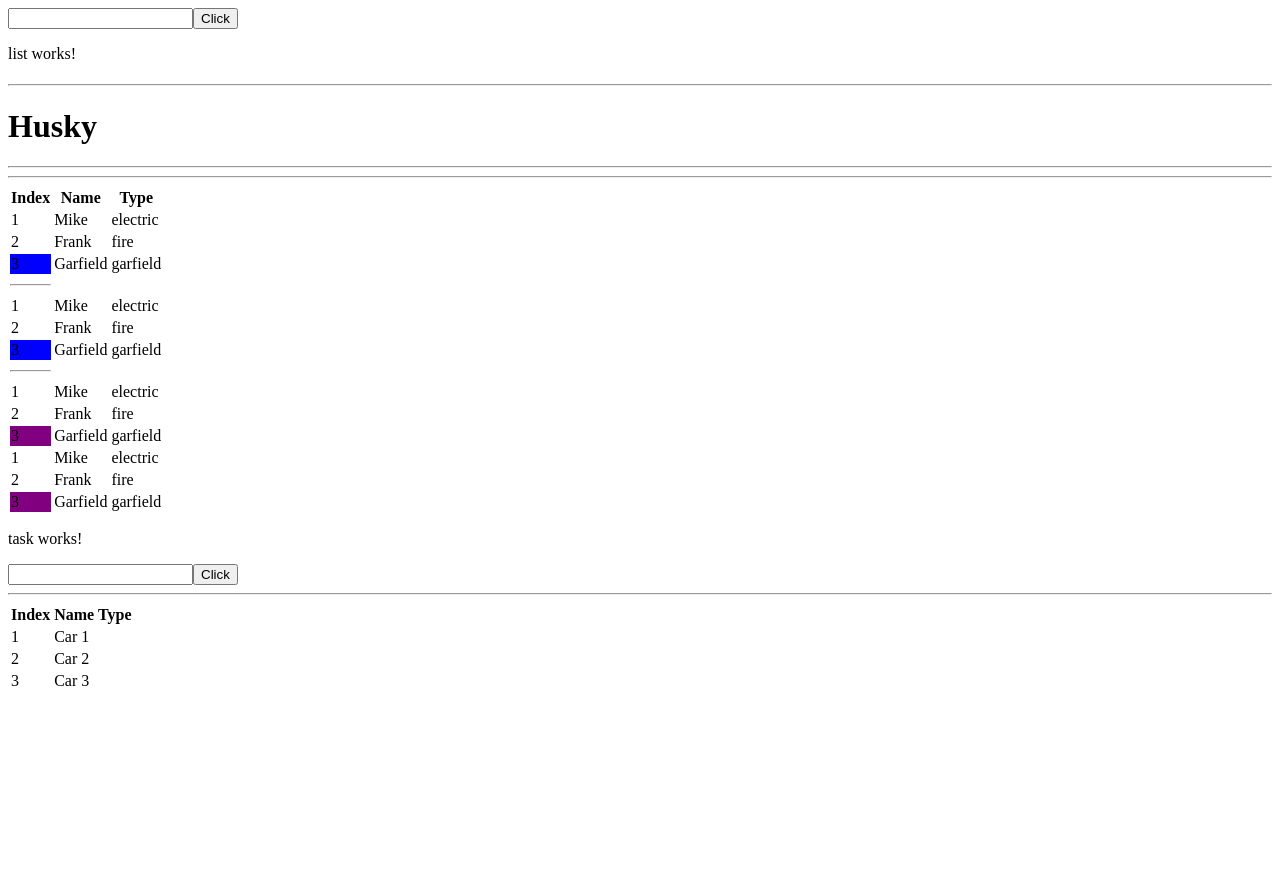
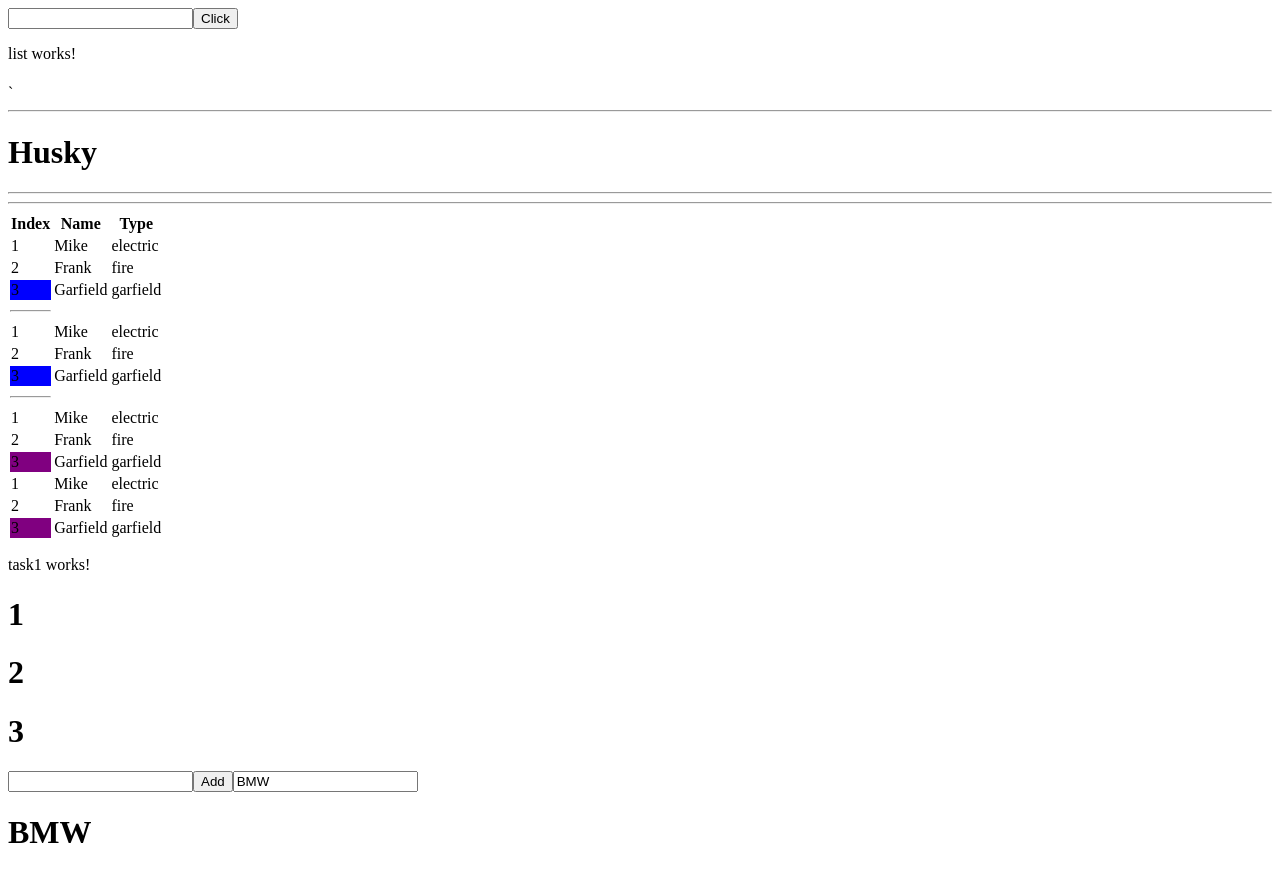
Before and after one commit to KrzysztofBojarczuk/Angular-Learning, an Angular app: page / in a window 1280 px wide. Before the commit the page ends 800 px from the top, so only its background shows below. Built offline with nearby package versions, Linux system fonts and the light colour scheme.

Commit message:
ModulesAndNgOnInit
Modules  ngOnInit

```diff
--- a/src/app/app.component.html
+++ b/src/app/app.component.html
@@ -50,4 +50,4 @@
   </tbody>
 </table>
 
-<app-task></app-task>
+<app-task1></app-task1>
--- a/src/app/components/list/list.component.html
+++ b/src/app/components/list/list.component.html
@@ -1,5 +1,5 @@
 <p>list works!</p>
-<h1></h1>
+<h1></h1>`
 <hr />
 <h1>{{ dog }}</h1>
 <hr />
--- a/src/app/components/task/task.component.html
+++ /dev/null
@@ -1,19 +0,0 @@
-<p>task works!</p>
-
-<input type="text" #animal />
-<button (click)="handleClick(animal.value)">Click</button>
-<hr />
-
-<table>
-  <thead>
-    <th>Index</th>
-    <th>Name</th>
-    <th>Type</th>
-  </thead>
-  <tbody>
-    <tr *ngFor="let car of cars; let i = index">
-      <td>{{ car.id }}</td>
-      <td>{{ car.name }}</td>
-    </tr>
-  </tbody>
-</table>
--- a/src/app/components/task/task.component.ts
+++ /dev/null
@@ -1,29 +0,0 @@
-import { Component, OnInit } from '@angular/core';
-
-interface Car {
-  id: number;
-  name: string;
-}
-
-@Component({
-  selector: 'app-task',
-  templateUrl: './task.component.html',
-  styleUrls: ['./task.component.css'],
-})
-export class TaskComponent implements OnInit {
-  value: string = '';
-
-  constructor() {}
-
-  cars: Car[] = [
-    { id: 1, name: 'Car 1' },
-    { id: 2, name: 'Car 2' },
-    { id: 3, name: 'Car 3' },
-  ];
-
-  handleClick(value: any) {
-    console.log(value);
-  }
-
-  ngOnInit(): void {}
-}
--- /dev/null
+++ b/src/app/components/task1/task1.component.html
@@ -0,0 +1,16 @@
+<p>task1 works!</p>
+
+
+<h1 *ngFor="let car of cars; let i = index">
+
+{{car.id}}
+
+</h1>
+
+<input type="text" #name />
+<button (click)="handleClick(name.value)">Add</button>
+
+
+
+<input [(ngModel)]="car" />
+<h1>{{ car }}</h1>
--- /dev/null
+++ b/src/app/components/task1/task1.component.ts
@@ -0,0 +1,42 @@
+import { Component, OnInit } from '@angular/core';
+
+
+interface Car {
+  id:number;
+  name: string;
+  active: boolean
+}
+
+@Component({
+  selector: 'app-task1',
+  templateUrl: './task1.component.html',
+  styleUrls: ['./task1.component.css']
+})
+export class Task1Component implements OnInit {
+
+  car: string ="BMW";
+  constructor() {
+
+    this.car;
+  }
+
+
+  cars: Car[] = [
+    { id: 1, name: 'Ter Stegen', active: false },
+    { id: 2, name: 'Ter Adam', active: false },
+    { id: 3, name: 'Ter Adam', active: false }
+
+
+  ];
+
+  name: string = '';
+  handleClick(value: any){
+    console.log(value);
+
+  }
+
+
+  ngOnInit(): void {
+  }
+
+}
--- /dev/null
+++ b/src/app/pokemon-base/pokemon-list/pokemon-list.component.html
@@ -0,0 +1 @@
+<p>pokemon-list works!</p>
--- /dev/null
+++ b/src/app/pokemon-base/pokemon-list/pokemon-list.component.ts
@@ -0,0 +1,15 @@
+import { Component, OnInit } from '@angular/core';
+
+@Component({
+  selector: 'app-pokemon-list',
+  templateUrl: './pokemon-list.component.html',
+  styleUrls: ['./pokemon-list.component.css']
+})
+export class PokemonListComponent implements OnInit {
+
+  constructor() { }
+
+  ngOnInit(): void {
+  }
+
+}
```
Also changed, not shown: src/app/app.module.ts (+5 -3 lines), src/app/pokemon-base/pokemon-base.module.ts (added, +18 -0 lines), src/app/components/task1/task1.component.css (added), src/app/pokemon-base/pokemon-list/pokemon-list.component.css (added), 2 other files (tests, documents, lock files or other folders).
